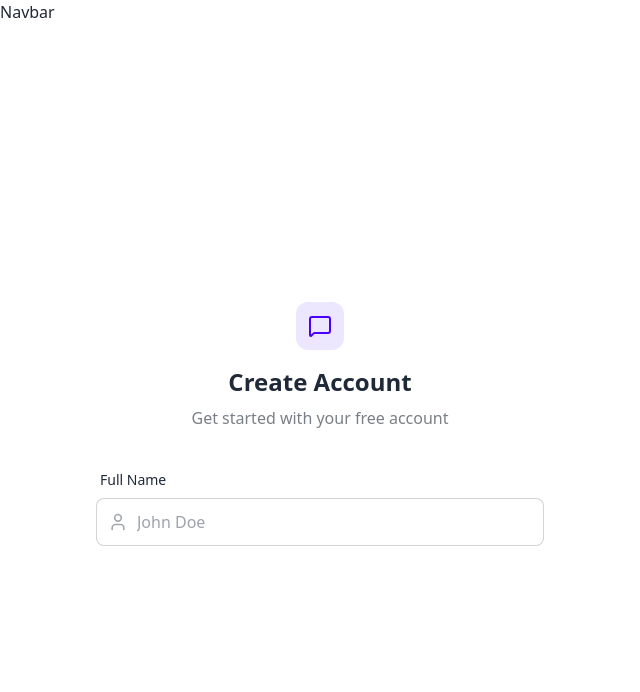
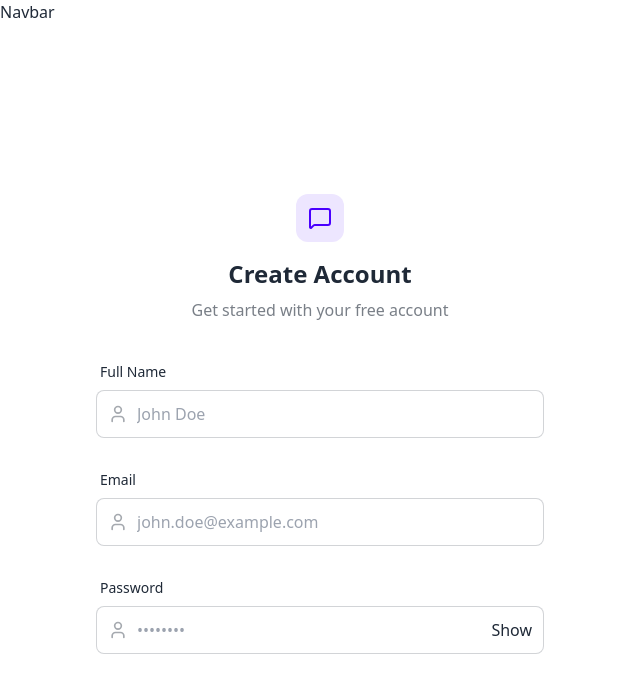
Before and after one commit to jntolentino/chatter, a React (Vite) app in the folder frontend/: page /signup in a window 1280 px wide. Shown: the top 692 px of the page, without its empty margins (0-640 px from the left). Built offline with nearby package versions, Linux system fonts and the light colour scheme; no server answers.

Commit message:
feat: enhance SignUpPage with email and password fields, including visibility toggle

```diff
--- a/frontend/src/pages/SignUpPage.jsx
+++ b/frontend/src/pages/SignUpPage.jsx
@@ -1,13 +1,18 @@
 import { useState } from "react";
 import { User, MessageSquare } from "lucide-react";
+import { useAuthStore } from "./../store/useAuthStore";
 
-export default function FullNameField() {
-  const [formData, setFormData] = useState({ fullName: "" });
+const SignUpPage = () => {
+  const [showPassword, setShowPassword] = useState(false);
+  const [formData, setFormData] = useState({
+    fullName: "",
+    email: "",
+    password: "",
+  });
 
-  // Dummy handleSubmit to prevent error
+  const validateForm = () => {};
   const handleSubmit = (e) => {
     e.preventDefault();
-    // handle form submission logic here
   };
 
   return (
@@ -51,9 +56,58 @@
                 />
               </div>
             </div>
+
+            <div className="form-control">
+              <label className="label">
+                <span className="label-text font-medium">Email</span>
+              </label>
+              <div className="relative">
+                <div className="absolute inset-y-0 left-0 pl-3 flex items-center pointer-events-none">
+                  <User className="size-5 text-base-content/40" />
+                </div>
+                <input
+                  type="email"
+                  className={`input input-bordered w-full pl-10`}
+                  placeholder="john.doe@example.com"
+                  value={formData.email}
+                  onChange={(e) =>
+                    setFormData({ ...formData, email: e.target.value })
+                  }
+                />
+              </div>
+            </div>
+
+            <div className="form-control">
+              <label className="label">
+                <span className="label-text font-medium">Password</span>
+              </label>
+              <div className="relative">
+                <div className="absolute inset-y-0 left-0 pl-3 flex items-center pointer-events-none">
+                  <User className="size-5 text-base-content/40" />
+                </div>
+                <input
+                  type={showPassword ? "text" : "password"}
+                  className={`input input-bordered w-full pl-10`}
+                  placeholder="••••••••"
+                  value={formData.password}
+                  onChange={(e) =>
+                    setFormData({ ...formData, password: e.target.value })
+                  }
+                />
+                <button
+                  type="button"
+                  className="absolute inset-y-0 right-0 pr-3 flex items-center"
+                  onClick={() => setShowPassword(!showPassword)}
+                >
+                  {showPassword ? "Hide" : "Show"}
+                </button>
+              </div>
+            </div>
           </form>
         </div>
       </div>
     </div>
   );
-}
+};
+
+export default SignUpPage;
```
